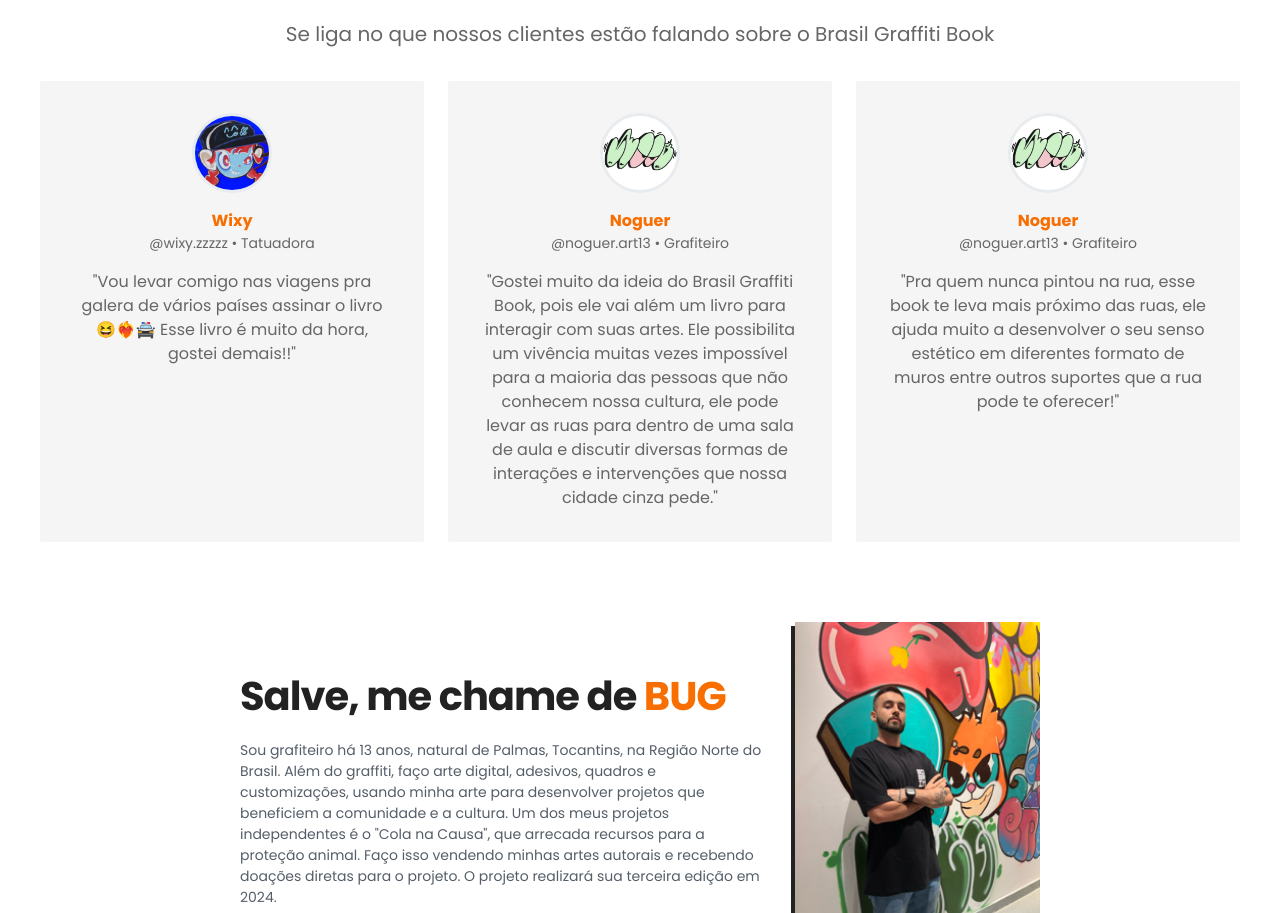
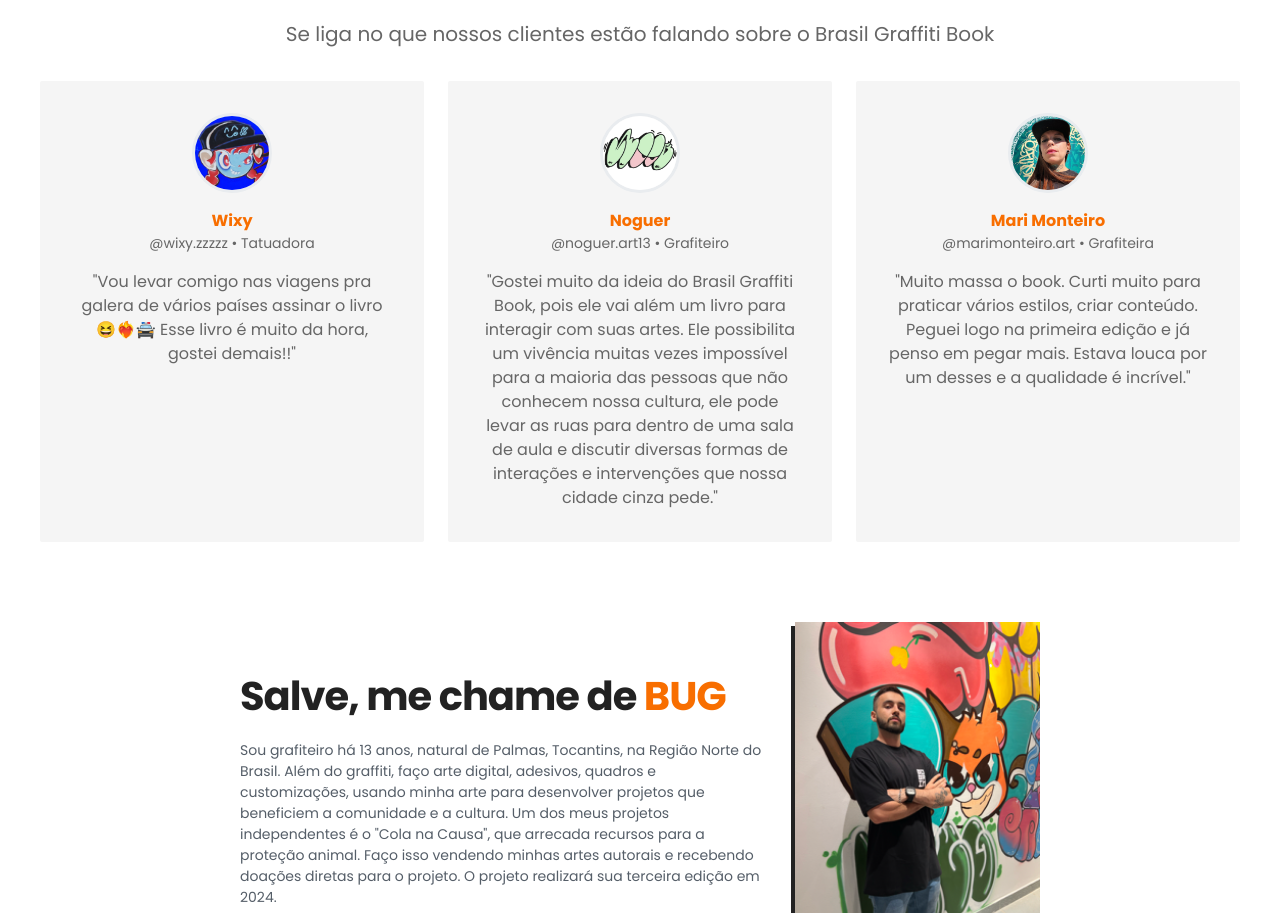
Before and after one commit to jricardocarreira/lp-brasil-graffiti-book, a Next.js app: page / in a window 1280 px wide. Shown: the part 2954-3867 px from the top of the page. Built offline with nearby package versions, Linux system fonts and the light colour scheme; no server answers; a web font is replaced by a local one.

Commit message:
feat: add Mari testmonial

```diff
--- a/src/components/Testimonials.tsx
+++ b/src/components/Testimonials.tsx
@@ -25,6 +25,12 @@
       sign: "@noguer.art13 • Grafiteiro",
       text: "Gostei muito da ideia do Brasil Graffiti Book, pois ele vai além um livro para interagir com suas artes. Ele possibilita um vivência muitas vezes impossível para a maioria das pessoas que não conhecem nossa cultura, ele pode levar as ruas para dentro de uma sala de aula e discutir diversas formas de interações e intervenções que nossa cidade cinza pede.",
       avatar: "/nog.jpg"
+    },
+    {
+      name: "Mari Monteiro",
+      sign: "@marimonteiro.art • Grafiteira",
+      text: "Muito massa o book. Curti muito para praticar vários estilos, criar conteúdo. Peguei logo na primeira edição e já penso em pegar mais. Estava louca por um desses e a qualidade é incrível.",
+      avatar: "/marimonteiro.jpg"
     }
   ];
 
```
Also changed, not shown: public/marimonteiro.jpg (added).
